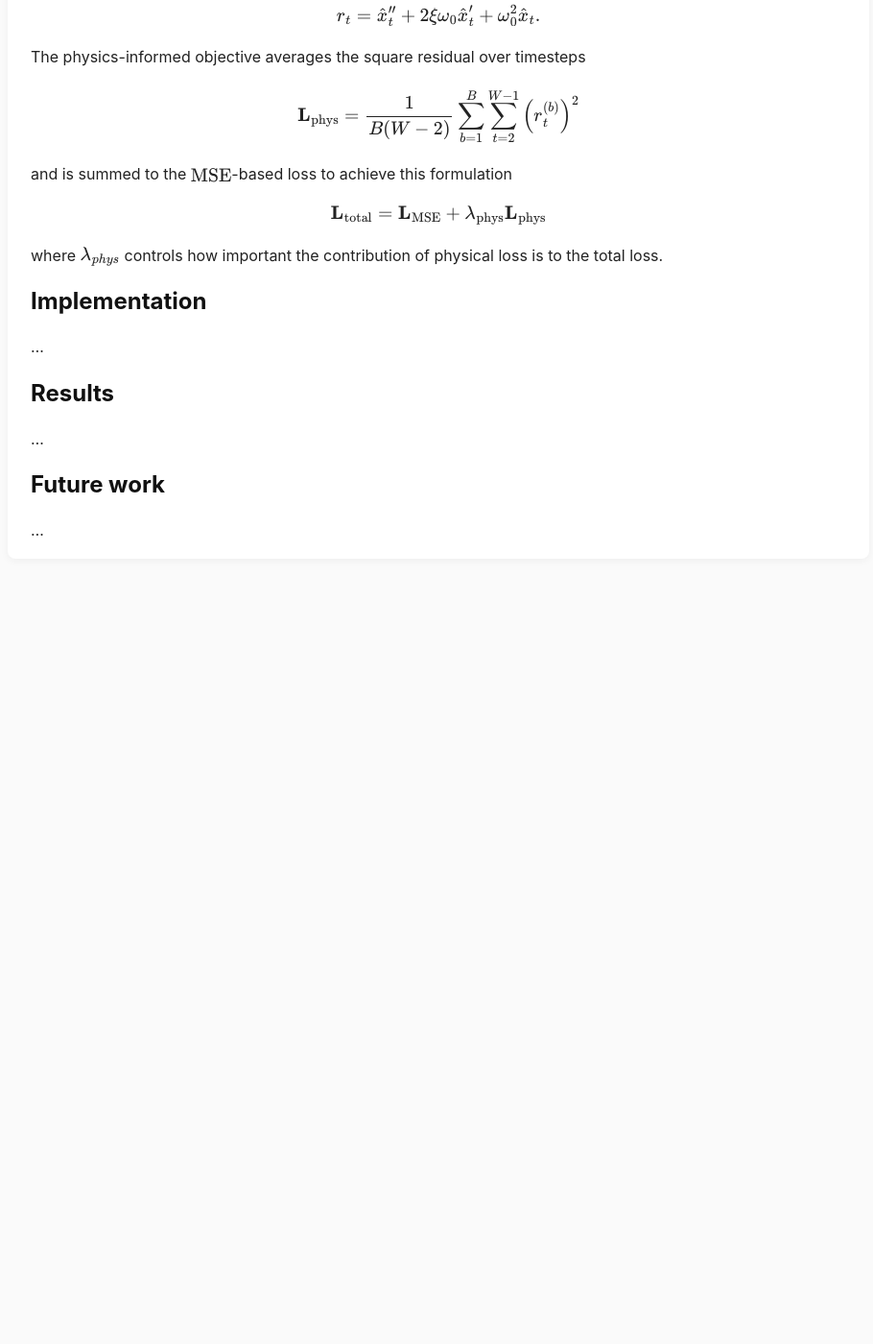
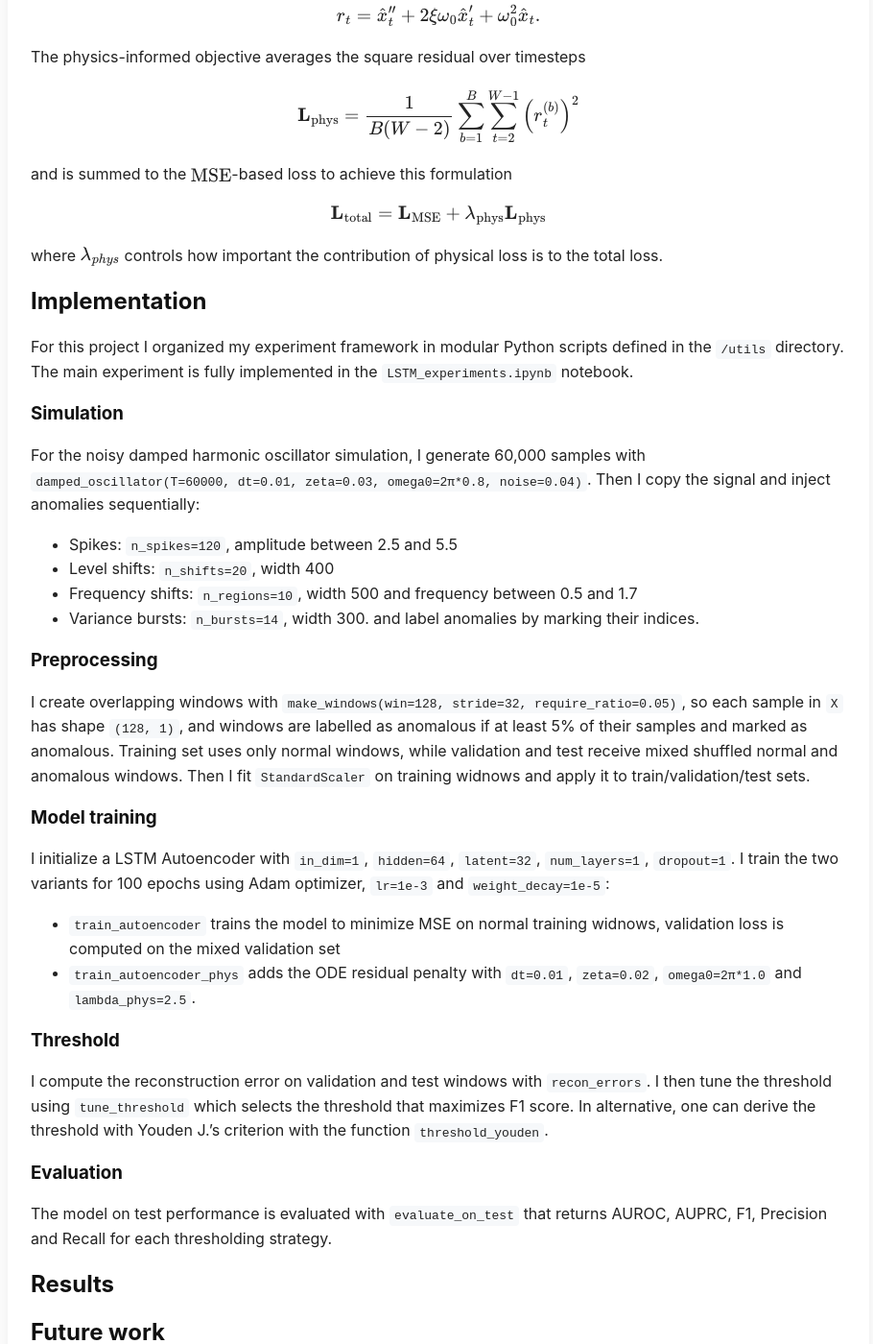
Before and after one commit to andymeneguzzo/Damped-Oscillator-Anomaly-Detection-with-LSTM-Autoencoder, a Jekyll site: the page built from index.md, in a window 1280 px wide and 1400 px high, scrolled down 4350 px. Shown: the whole window at 96% size, without its empty margins (183-1093 px from the left). Built offline with Jekyll 4.4.1, drawn with Linux system fonts in a browser that asks for light colours; before the commit the page ends 4980 px from its top, so only the background shows below that.

Commit message:
added Implementation section

````diff
--- a/index.md
+++ b/index.md
@@ -149,10 +149,32 @@ $$
 where $\lambda_{phys}$ controls how important the contribution of physical loss is to the total loss.
 
 ## Implementation
-...
+For this project I organized my experiment framework in modular Python scripts defined in the ```/utils``` directory. The main experiment is fully implemented in the ```LSTM_experiments.ipynb``` notebook.
+
+### Simulation
+For the noisy damped harmonic oscillator simulation, I generate 60,000 samples with ```damped_oscillator(T=60000, dt=0.01, zeta=0.03, omega0=2π*0.8, noise=0.04)```. Then I copy the signal and inject anomalies sequentially:
+- Spikes: ```n_spikes=120```, amplitude between 2.5 and 5.5
+- Level shifts: ```n_shifts=20```, width 400
+- Frequency shifts: ```n_regions=10```, width 500 and frequency between 0.5 and 1.7
+- Variance bursts: ```n_bursts=14```, width 300.
+and label anomalies by marking their indices.
+
+### Preprocessing
+I create overlapping windows with ```make_windows(win=128, stride=32, require_ratio=0.05)```, so each sample in ```X``` has shape ```(128, 1)```, and windows are labelled as anomalous if at least 5% of their samples and marked as anomalous. Training set uses only normal windows, while validation and test receive mixed shuffled normal and anomalous windows. Then I fit ```StandardScaler``` on training widnows and apply it to train/validation/test sets.
+
+### Model training
+I initialize a LSTM Autoencoder with ```in_dim=1```, ```hidden=64```, ```latent=32```, ```num_layers=1```, ```dropout=1```. I train the two variants for 100 epochs using Adam optimizer, ```lr=1e-3``` and ```weight_decay=1e-5```:
+- ```train_autoencoder``` trains the model to minimize MSE on normal training widnows, validation loss is computed on the mixed validation set
+- ```train_autoencoder_phys``` adds the ODE residual penalty with ```dt=0.01```, ```zeta=0.02```, ```omega0=2π*1.0``` and ```lambda_phys=2.5```.
+
+### Threshold
+I compute the reconstruction error on validation and test windows with ```recon_errors```. I then tune the threshold using ```tune_threshold``` which selects the threshold that maximizes F1 score. In alternative, one can derive the threshold with Youden J.'s criterion with the function ```threshold_youden```.
+
+### Evaluation
+The model on test performance is evaluated with ```evaluate_on_test``` that returns AUROC, AUPRC, F1, Precision and Recall for each thresholding strategy.
 
 ## Results
-...
+
 
 ## Future work
 ...
````
